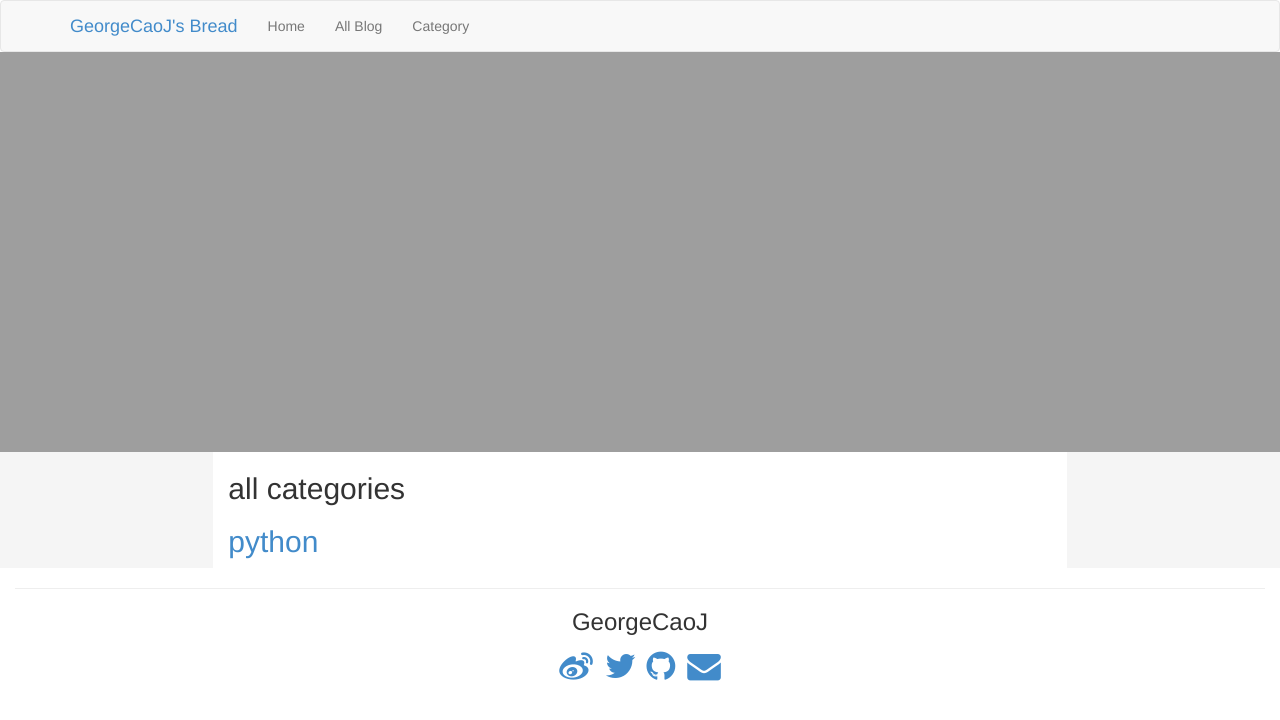
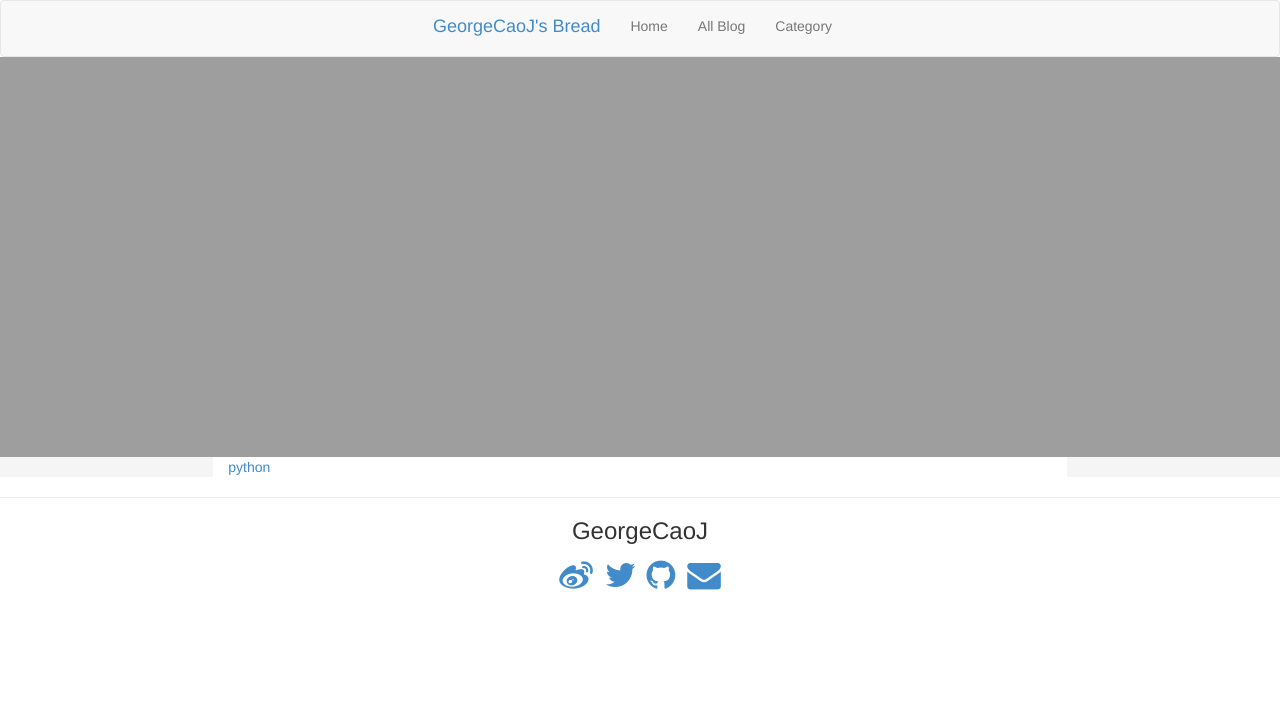
Before and after one commit to GeorgeCaoJ/blog, a Jekyll site: the page built from categories.html, in a window 1280 px wide. Shown: the top 720 px of the page. Built offline with Jekyll 4.4.1, drawn with Linux system fonts in a browser that asks for light colours; nearby versions of some CDN libraries.

Commit message:
navbar text-align center

```diff
--- a/_includes/nav.html
+++ b/_includes/nav.html
@@ -1,11 +1,10 @@
 <!-- nav bar -->
-    <nav class="navbar navbar-default">
-        <div class="container">
-        <div class="navbar-brand">
+   <nav class="navbar navbar-default center">
+        <div class="container navbar-inner">
+        <ul class="nav navbar-nav">
+            <div class="navbar-brand ">
             <a href="{{site.baseurl}}/index">GeorgeCaoJ's Bread</a>
-        </div>
-
-        <ul class="nav navbar-nav">
+            </div>
             <li><a href="{{site.baseurl}}/index">Home</a></li>
             <li><a href="{{site.baseurl}}/allblog">All Blog</a></li>
             <li><a href="{{site.baseurl}}/categories">Category</a></li>
--- a/categories.html
+++ b/categories.html
@@ -1,10 +1,6 @@
 ---
 layout: default
 ---
-
-
-    <h2>all categories<h2>
-	<div class="categories_list">
 
 	{% for category in site.categories %}
 	<div><a href="{{site.baseurl}}/category/{{category | first }}">
--- a/css/common.css
+++ b/css/common.css
@@ -1,5 +1,13 @@
 .navbar{
     margin-bottom: 0px;
+}
+
+.navbar.center .navbar-inner {
+    text-align: center;
+}
+.navbar.center .navbar-inner .nav {
+    float: none;
+    display:inline-block;
 }
 
 .row{
```
